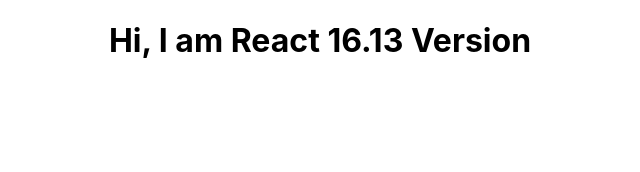
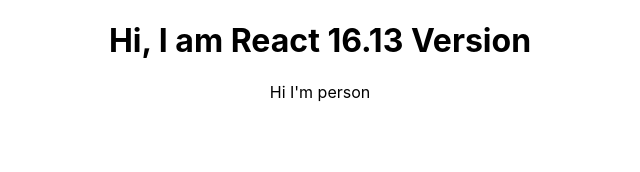
Before and after one commit to 4hmedhabib/React-learning, a React (Create React App) app in the folder my-app/: page / in a window 1280 px wide. Shown: the top 172 px of the page, without its empty margins (320-960 px from the left). Built offline with nearby package versions, Linux system fonts and the light colour scheme.

Commit message:
functional component Insert

```diff
--- a/my-app/src/App.js
+++ b/my-app/src/App.js
@@ -1,12 +1,14 @@
 import React from "react";
+import Person from "./Person/Person";
 import "./App.css";
 
-function App() {
+const App = () => {
   return (
     <div className="App">
       <h1>Hi, I am React 16.13 Version</h1>
+      <Person />
     </div>
   );
-}
+};
 
 export default App;
--- /dev/null
+++ b/my-app/src/Person/Person.js
@@ -0,0 +1,7 @@
+import React from "react";
+
+const person = () => {
+  return <p> Hi I'm person </p>;
+};
+
+export default person;
```
